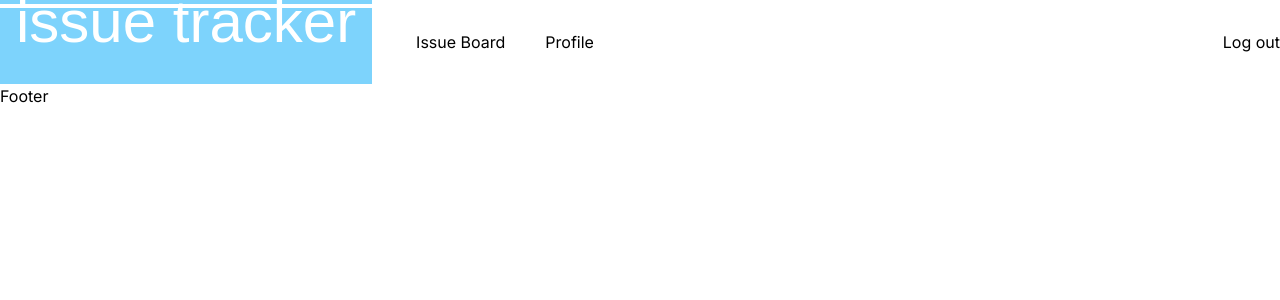
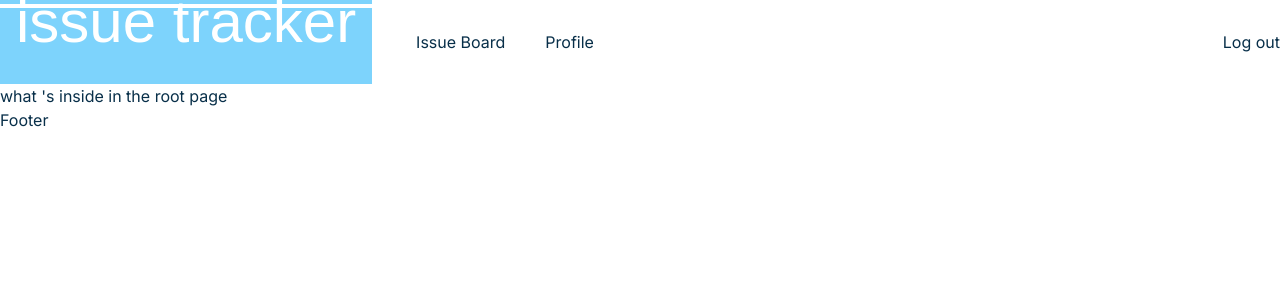
Before and after one commit to badeyesightcat/stackblitz-next-trial, a Next.js app: page / in a window 1280 px wide. Shown: the top 300 px of the page. Built offline with nearby package versions, Linux system fonts and the light colour scheme; a web font is replaced by a local one.

Commit message:
add root variables in css

```diff
--- a/app/globals.css
+++ b/app/globals.css
@@ -4,5 +4,10 @@
 
 :root {
   --primary: rgb(125, 211, 252);
-  --text: #333;
+  --dark: rgb(8 47 73);
+  --text: rgb(8 47 73);
 }
+
+* {
+  color: var(--text);
+}
--- a/app/page.tsx
+++ b/app/page.tsx
@@ -1,5 +1,3 @@
-import Image from 'next/image';
-
 export default function Home() {
-  return <main></main>;
+  return <main>what 's inside in the root page</main>;
 }
```
